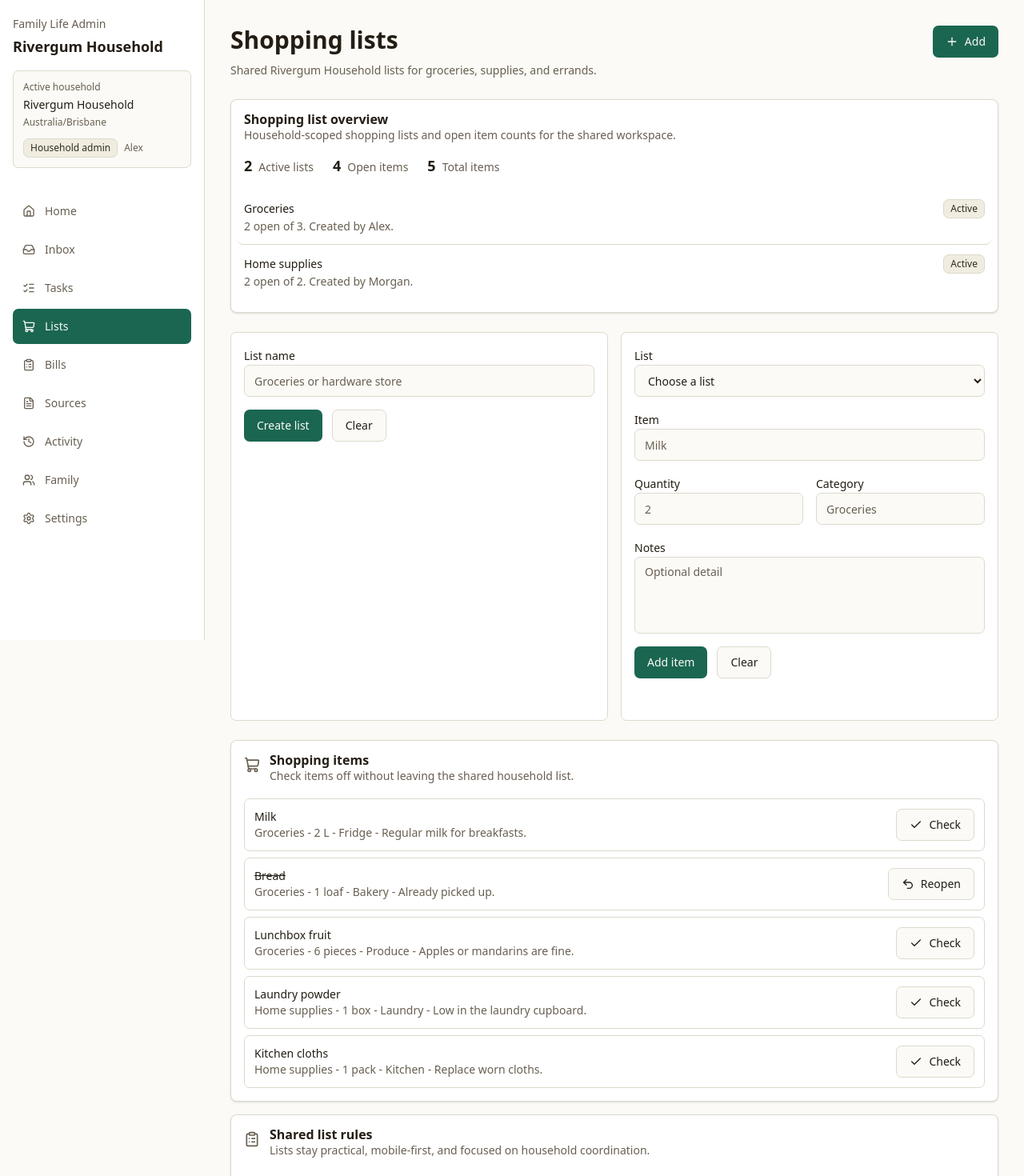
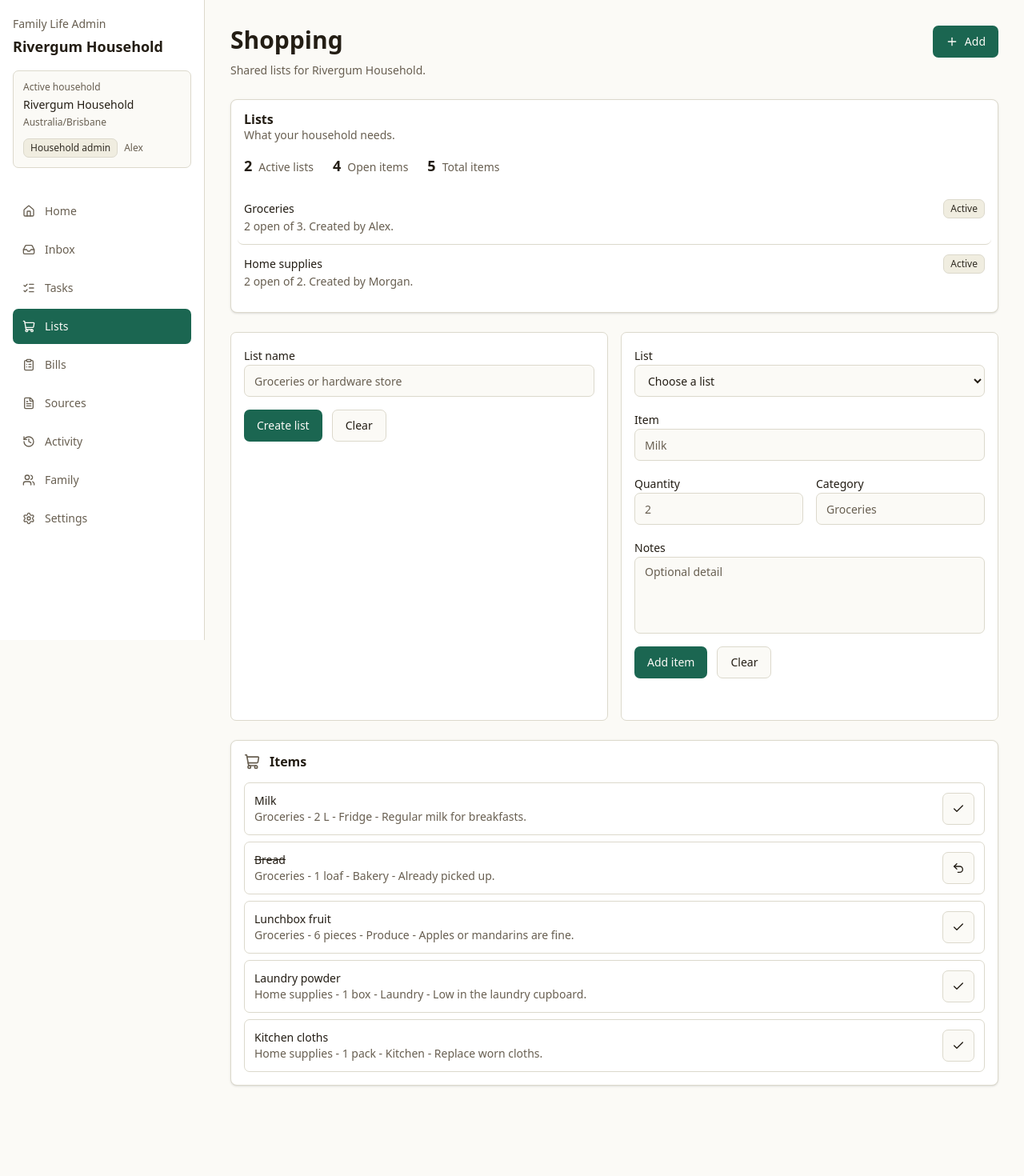
Before and after one commit to LatinMaestro/Life-Admin, a Next.js app: page /lists in a window 1280 px wide. Shown: the top 1470 px of the page at 80% size. After the commit the page ends 1397 px from the top, so only its background shows below. Built offline with nearby package versions, Linux system fonts and the light colour scheme.

Commit message:
Simplify shopping page [skip ci]

```diff
--- a/src/app/(workspace)/lists/page.tsx
+++ b/src/app/(workspace)/lists/page.tsx
@@ -1,11 +1,10 @@
-import { Check, ClipboardList, Plus, ShoppingCart, Undo2 } from "lucide-react";
+import { Check, Plus, ShoppingCart, Undo2 } from "lucide-react";
 import { toggleShoppingItemAction } from "@/app/(workspace)/lists/actions";
 import { PageHeader } from "@/components/page-header";
 import { ReadModelSummary } from "@/components/read-model-summary";
 import { ShoppingCapture } from "@/components/shopping-capture";
 import { Button, buttonVariants } from "@/components/ui/button";
-import { Card, CardContent, CardDescription, CardHeader, CardTitle } from "@/components/ui/card";
-
+import { Card, CardContent, CardHeader, CardTitle } from "@/components/ui/card";
 import { getShoppingListsReadModel } from "@/lib/server/module-read-models";
 
 export default async function ListsPage() {
@@ -14,8 +13,8 @@ export default async function ListsPage() {
   return (
     <>
       <PageHeader
-        title="Shopping lists"
-        description={`Shared ${lists.household.name} lists for groceries, supplies, and errands.`}
+        title="Shopping"
+        description={`Shared lists for ${lists.household.name}.`}
         action={
           <a href="#shopping-capture" className={buttonVariants()}>
             <Plus className="h-4 w-4" aria-hidden="true" />
@@ -25,37 +24,29 @@ export default async function ListsPage() {
       />
 
       <ReadModelSummary
-        title="Shopping list overview"
-        description="Household-scoped shopping lists and open item counts for the shared workspace."
+        title="Lists"
+        description="What your household needs."
         counts={lists.counts}
         rows={lists.rows}
-        emptyLabel="No shopping lists have been created yet."
-        actionHref="#shopping-capture"
-        actionLabel="Add list or item"
+        emptyLabel="No shopping lists yet."
       />
 
       <ShoppingCapture lists={lists.lists} />
 
       <Card className="mt-6">
         <CardHeader>
-          <div className="flex items-start gap-3">
-            <ShoppingCart className="mt-1 h-5 w-5 text-muted-foreground" aria-hidden="true" />
-            <div>
-              <CardTitle>Shopping items</CardTitle>
-              <CardDescription>Check items off without leaving the shared household list.</CardDescription>
-            </div>
+          <div className="flex items-center gap-3">
+            <ShoppingCart className="h-5 w-5 text-muted-foreground" aria-hidden="true" />
+            <CardTitle>Items</CardTitle>
           </div>
         </CardHeader>
         <CardContent>
           {lists.items.length === 0 ? (
-            <p className="text-sm text-muted-foreground">No shopping items yet.</p>
+            <p className="text-sm text-muted-foreground">No items yet.</p>
           ) : (
             <ul className="space-y-2">
               {lists.items.map((item) => (
-                <li
-                  key={item.id}
-                  className="flex items-start justify-between gap-3 rounded-md border p-3"
-                >
+                <li key={item.id} className="flex items-start justify-between gap-3 rounded-md border p-3">
                   <div className="min-w-0">
                     <p className={item.checked ? "text-sm font-medium line-through" : "text-sm font-medium"}>
                       {item.label}
@@ -67,13 +58,14 @@ export default async function ListsPage() {
                   <form action={toggleShoppingItemAction}>
                     <input type="hidden" name="itemId" value={item.id} />
                     <input type="hidden" name="checked" value={String(!item.checked)} />
-                    <Button type="submit" variant="outline" className="shrink-0">
-                      {item.checked ? (
-                        <Undo2 className="h-4 w-4" aria-hidden="true" />
-                      ) : (
-                        <Check className="h-4 w-4" aria-hidden="true" />
-                      )}
-                      {item.checked ? "Reopen" : "Check"}
+                    <Button
+                      type="submit"
+                      variant="outline"
+                      className="h-10 w-10 shrink-0 p-0"
+                      title={item.checked ? "Reopen item" : "Check item"}
+                      aria-label={item.checked ? "Reopen item" : "Check item"}
+                    >
+                      {item.checked ? <Undo2 className="h-4 w-4" /> : <Check className="h-4 w-4" />}
                     </Button>
                   </form>
                 </li>
@@ -82,24 +74,6 @@ export default async function ListsPage() {
           )}
         </CardContent>
       </Card>
-
-      <Card className="mt-4">
-        <CardHeader>
-          <div className="flex items-start gap-3">
-            <ClipboardList className="mt-1 h-5 w-5 text-muted-foreground" aria-hidden="true" />
-            <div>
-              <CardTitle>Shared list rules</CardTitle>
-              <CardDescription>
-                Lists stay practical, mobile-first, and focused on household coordination.
-              </CardDescription>
-            </div>
-          </div>
-        </CardHeader>
-        <CardContent className="text-sm leading-6 text-muted-foreground">
-          New lists, items, and checked states are saved only inside the active household.
-          Store integrations, barcode scanning, automation, and notifications remain deferred.
-        </CardContent>
-      </Card>
     </>
   );
 }
```
